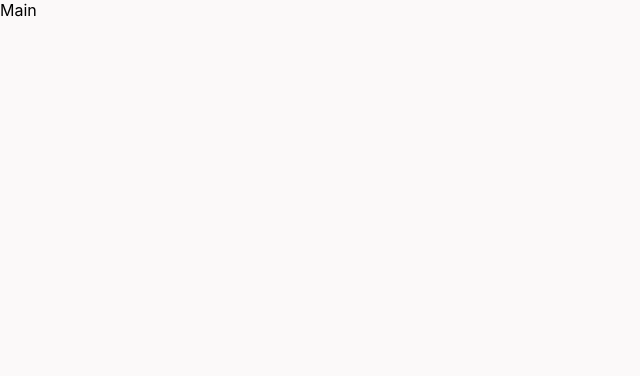
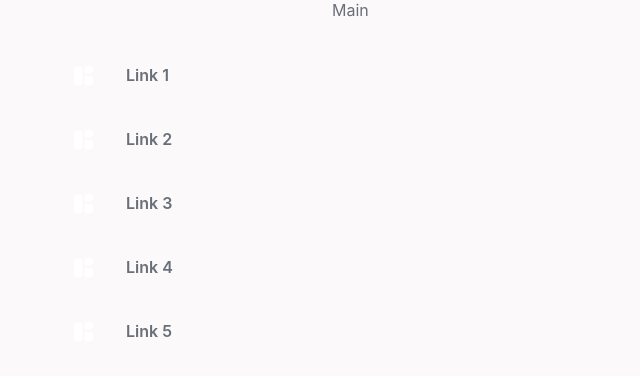
Before and after one commit to Desp0o/movie-quiz, a React (Vite) app: page /#/ in a window 1280 px wide. Shown: the top 376 px of the page, without its empty margins (0-640 px from the left). Built offline with nearby package versions, Linux system fonts and the light colour scheme.

Commit message:
create navbar and navlink

```diff
--- a/src/App.tsx
+++ b/src/App.tsx
@@ -1,14 +1,16 @@
 import { Routes, Route } from "react-router-dom"
 import Main from "./pages/Main"
+import Navbar from "./components/navbar/Navbar"
 
 function App() {
 
   return(
-    <>
+    <div className="app">
+    <Navbar />
       <Routes>
         <Route path="/" element={<Main />} />
       </Routes>
-    </>
+    </div>
   )
 }
 
--- /dev/null
+++ b/src/components/SVGS/DashboardIconSVG.tsx
@@ -0,0 +1,8 @@
+
+const DashboardIconSVG = () => {
+  return <svg width="25" height="25" viewBox="0 0 25 25" fill="none" xmlns="http://www.w3.org/2000/svg">
+  <path d="M9.375 21.875H5.20833C4.0625 21.875 3.125 20.9375 3.125 19.7917V5.20833C3.125 4.0625 4.0625 3.125 5.20833 3.125H9.375C10.5208 3.125 11.4583 4.0625 11.4583 5.20833V19.7917C11.4583 20.9375 10.5208 21.875 9.375 21.875ZM15.625 21.875H19.7917C20.9375 21.875 21.875 20.9375 21.875 19.7917V14.5833C21.875 13.4375 20.9375 12.5 19.7917 12.5H15.625C14.4792 12.5 13.5417 13.4375 13.5417 14.5833V19.7917C13.5417 20.9375 14.4792 21.875 15.625 21.875ZM21.875 8.33333V5.20833C21.875 4.0625 20.9375 3.125 19.7917 3.125H15.625C14.4792 3.125 13.5417 4.0625 13.5417 5.20833V8.33333C13.5417 9.47917 14.4792 10.4167 15.625 10.4167H19.7917C20.9375 10.4167 21.875 9.47917 21.875 8.33333Z" fill="white"/>
+  </svg>
+}
+
+export default DashboardIconSVG
--- /dev/null
+++ b/src/components/navbar/NavLink.tsx
@@ -0,0 +1,29 @@
+import React, { ReactNode } from "react";
+import { Link } from "react-router-dom";
+import "./Navbar.css"
+
+interface NavLinkProps {
+    icon: ReactNode;
+    linkName: string;
+    path: string;
+    setActiveLink: (path: string) => void;
+    isActive: boolean;
+}
+
+const NavLink: React.FC<NavLinkProps> = ({ icon, linkName, path, setActiveLink, isActive }) => {
+
+  const handleClick = () => {
+    setActiveLink(path);
+  };
+
+  return (
+    <Link to={path} onClick={handleClick}>
+        <div className={isActive ? "nav_link active" : "nav_link"}>
+            {icon}
+            <p>{linkName}</p>
+        </div>
+    </Link>
+  );
+};
+
+export default NavLink;
--- /dev/null
+++ b/src/components/navbar/Navbar.css
@@ -0,0 +1,26 @@
+.navbar{
+    min-height: 100svb;
+
+    padding: 43px 31px;
+}
+
+.nav_link{
+    width: 270px;
+    height: 64px;
+
+    display: flex;
+    align-items: center;
+    gap: 30px;
+
+    padding: 0 40px;
+
+    font-weight: 600;
+    border-radius: 30px;
+
+    cursor: pointer;
+}
+
+.nav_link.active{
+    color: var(--bg-secondary);
+    background-color: var(--secondary);
+}
--- /dev/null
+++ b/src/components/navbar/Navbar.tsx
@@ -0,0 +1,49 @@
+import React, { useState } from "react";
+import NavLink from "./NavLink";
+import DashboardIconSVG from "../SVGS/DashboardIconSVG";
+
+const NavBar: React.FC = () => {
+  const [activeLink, setActiveLink] = useState("");
+
+  return (
+    <div className="navbar">
+      <NavLink
+        icon={<DashboardIconSVG />}
+        linkName="Link 1"
+        path="/link1"
+        setActiveLink={setActiveLink}
+        isActive={activeLink === "/link1"}
+      />
+      <NavLink
+        icon={<DashboardIconSVG />}
+        linkName="Link 2"
+        path="/link2"
+        setActiveLink={setActiveLink}
+        isActive={activeLink === "/link2"}
+      />
+      <NavLink
+        icon={<DashboardIconSVG />}
+        linkName="Link 3"
+        path="/link3"
+        setActiveLink={setActiveLink}
+        isActive={activeLink === "/link3"}
+      />
+      <NavLink
+        icon={<DashboardIconSVG />}
+        linkName="Link 4"
+        path="/link4"
+        setActiveLink={setActiveLink}
+        isActive={activeLink === "/link4"}
+      />
+      <NavLink
+        icon={<DashboardIconSVG />}
+        linkName="Link 5"
+        path="/link5"
+        setActiveLink={setActiveLink}
+        isActive={activeLink === "/link5"}
+      />
+    </div>
+  );
+};
+
+export default NavBar;
--- a/src/index.css
+++ b/src/index.css
@@ -30,5 +30,10 @@ input{
 body {
   min-height: 100vh;
 
+  color: var(--text);
   background-color: var(--bg);
 }
+
+.app{
+  display: flex;
+}
```
